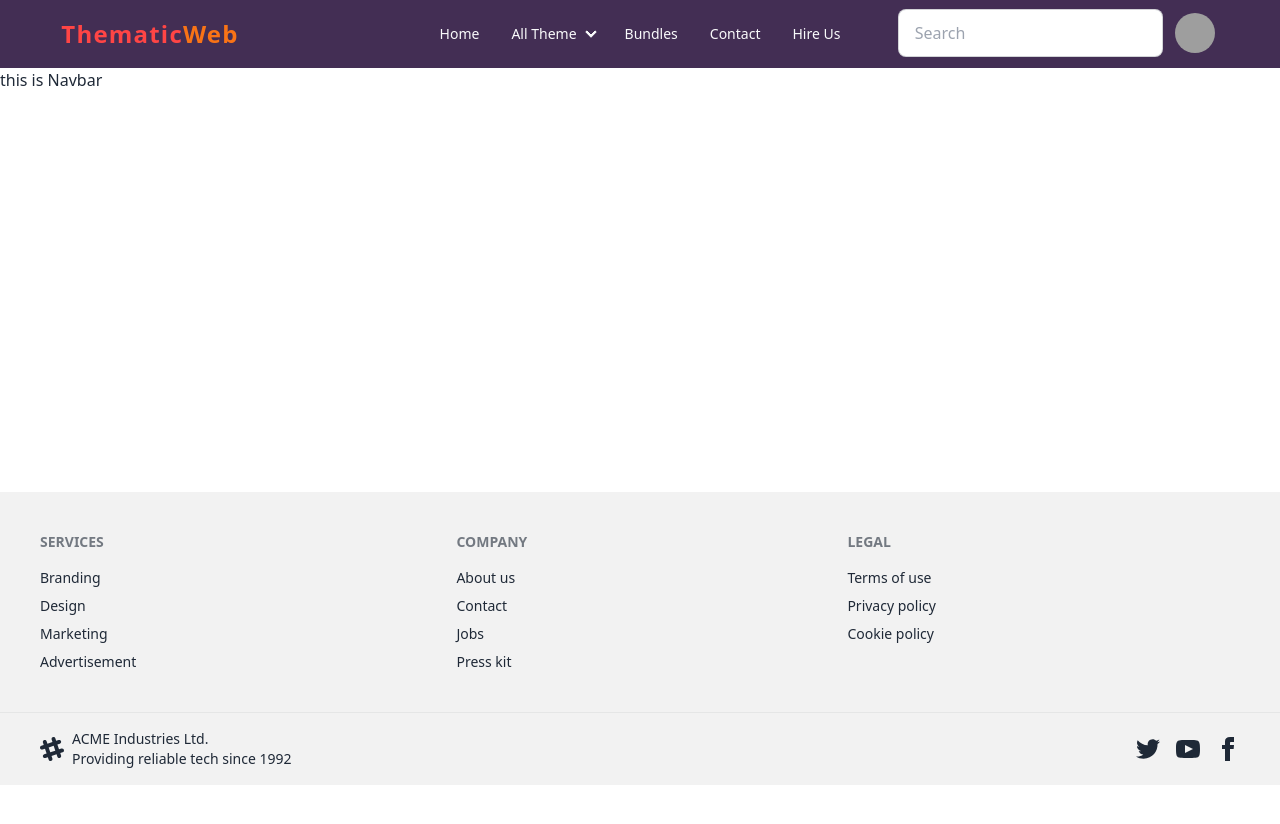
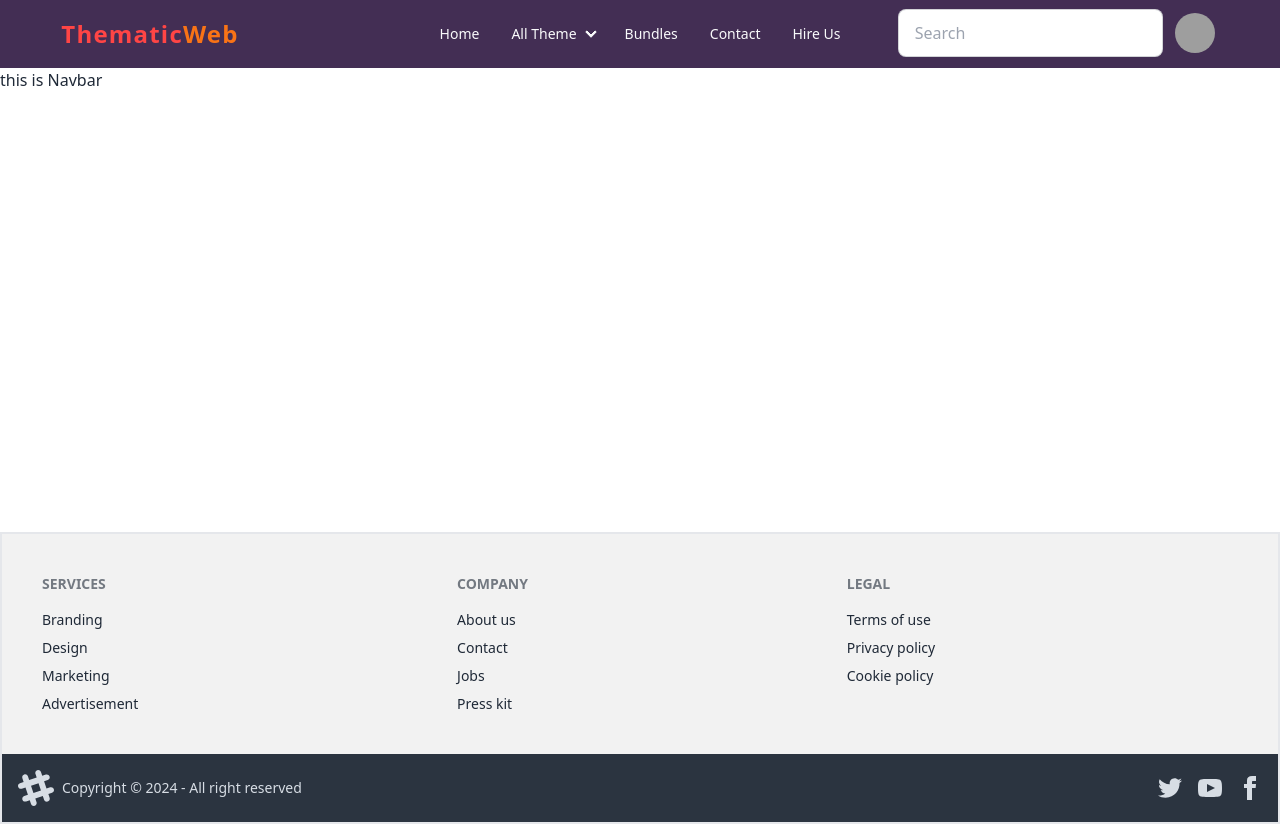
Before and after one commit to RaihanSoft/thematic-web, a React (Vite) app: page / in a window 1280 px wide. Before the commit the page ends 800 px from the top, so only its background shows below. Built offline with nearby package versions, Linux system fonts and the light colour scheme; grey boxes are pictures that could not be loaded.

Commit message:
Add and remove basic Footer

```diff
--- a/src/Components/Footer/Footer.jsx
+++ b/src/Components/Footer/Footer.jsx
@@ -1,6 +1,6 @@
 const Footer = () => {
   return (
-    <div>
+    <div className="border-2 bg-red-600 mt-10">
       <footer className="footer bg-base-200 text-base-content p-10">
         <nav>
           <h6 className="footer-title">Services</h6>
@@ -23,36 +23,31 @@
           <a className="link link-hover">Cookie policy</a>
         </nav>
       </footer>
-      <footer className="footer bg-base-200 text-base-content border-base-300 border-t px-10 py-4">
+      <footer className="footer bg-neutral text-neutral-content items-center p-4">
   <aside className="grid-flow-col items-center">
     <svg
-            width="24"
-            height="24"
+      width="36"
+      height="36"
       viewBox="0 0 24 24"
       xmlns="http://www.w3.org/2000/svg"
       fillRule="evenodd"
       clipRule="evenodd"
-            className="fill-current"
-          >
-            <path d="M22.672 15.226l-2.432.811.841 2.515c.33 1.019-.209 2.127-1.23 2.456-1.15.325-2.148-.321-2.463-1.226l-.84-2.518-5.013 1.677.84 2.517c.391 1.203-.434 2.542-1.831 2.542-.88 0-1.601-.564-1.86-1.314l-.842-2.516-2.431.809c-1.135.328-2.145-.317-2.463-1.229-.329-1.018.211-2.127 1.231-2.456l2.432-.809-1.621-4.823-2.432.808c-1.355.384-2.558-.59-2.558-1.839 0-.817.509-1.582 1.327-1.846l2.433-.809-.842-2.515c-.33-1.02.211-2.129 1.232-2.458 1.02-.329 2.13.209 2.461 1.229l.842 2.515 5.011-1.677-.839-2.517c-.403-1.238.484-2.553 1.843-2.553.819 0 1.585.509 1.85 1.326l.841 2.517 2.431-.81c1.02-.33 2.131.211 2.461 1.229.332 1.018-.21 2.126-1.23 2.456l-2.433.809 1.622 4.823 2.433-.809c1.242-.401 2.557.484 2.557 1.838 0 .819-.51 1.583-1.328 1.847m-8.992-6.428l-5.01 1.675 1.619 4.828 5.011-1.674-1.62-4.829z"></path>
+      className="fill-current">
+      <path
+        d="M22.672 15.226l-2.432.811.841 2.515c.33 1.019-.209 2.127-1.23 2.456-1.15.325-2.148-.321-2.463-1.226l-.84-2.518-5.013 1.677.84 2.517c.391 1.203-.434 2.542-1.831 2.542-.88 0-1.601-.564-1.86-1.314l-.842-2.516-2.431.809c-1.135.328-2.145-.317-2.463-1.229-.329-1.018.211-2.127 1.231-2.456l2.432-.809-1.621-4.823-2.432.808c-1.355.384-2.558-.59-2.558-1.839 0-.817.509-1.582 1.327-1.846l2.433-.809-.842-2.515c-.33-1.02.211-2.129 1.232-2.458 1.02-.329 2.13.209 2.461 1.229l.842 2.515 5.011-1.677-.839-2.517c-.403-1.238.484-2.553 1.843-2.553.819 0 1.585.509 1.85 1.326l.841 2.517 2.431-.81c1.02-.33 2.131.211 2.461 1.229.332 1.018-.21 2.126-1.23 2.456l-2.433.809 1.622 4.823 2.433-.809c1.242-.401 2.557.484 2.557 1.838 0 .819-.51 1.583-1.328 1.847m-8.992-6.428l-5.01 1.675 1.619 4.828 5.011-1.674-1.62-4.829z"></path>
     </svg>
-          <p>
-            ACME Industries Ltd.
-            <br />
-            Providing reliable tech since 1992
-          </p>
+    <p>Copyright © {new Date().getFullYear()} - All right reserved</p>
   </aside>
-        <nav className="md:place-self-center md:justify-self-end">
-          <div className="grid grid-flow-col gap-4">
+  <nav className="grid-flow-col gap-4 md:place-self-center md:justify-self-end">
     <a>
       <svg
         xmlns="http://www.w3.org/2000/svg"
         width="24"
         height="24"
         viewBox="0 0 24 24"
-                className="fill-current"
-              >
-                <path d="M24 4.557c-.883.392-1.832.656-2.828.775 1.017-.609 1.798-1.574 2.165-2.724-.951.564-2.005.974-3.127 1.195-.897-.957-2.178-1.555-3.594-1.555-3.179 0-5.515 2.966-4.797 6.045-4.091-.205-7.719-2.165-10.148-5.144-1.29 2.213-.669 5.108 1.523 6.574-.806-.026-1.566-.247-2.229-.616-.054 2.281 1.581 4.415 3.949 4.89-.693.188-1.452.232-2.224.084.626 1.956 2.444 3.379 4.6 3.419-2.07 1.623-4.678 2.348-7.29 2.04 2.179 1.397 4.768 2.212 7.548 2.212 9.142 0 14.307-7.721 13.995-14.646.962-.695 1.797-1.562 2.457-2.549z"></path>
+        className="fill-current">
+        <path
+          d="M24 4.557c-.883.392-1.832.656-2.828.775 1.017-.609 1.798-1.574 2.165-2.724-.951.564-2.005.974-3.127 1.195-.897-.957-2.178-1.555-3.594-1.555-3.179 0-5.515 2.966-4.797 6.045-4.091-.205-7.719-2.165-10.148-5.144-1.29 2.213-.669 5.108 1.523 6.574-.806-.026-1.566-.247-2.229-.616-.054 2.281 1.581 4.415 3.949 4.89-.693.188-1.452.232-2.224.084.626 1.956 2.444 3.379 4.6 3.419-2.07 1.623-4.678 2.348-7.29 2.04 2.179 1.397 4.768 2.212 7.548 2.212 9.142 0 14.307-7.721 13.995-14.646.962-.695 1.797-1.562 2.457-2.549z"></path>
       </svg>
     </a>
     <a>
@@ -61,9 +56,9 @@
         width="24"
         height="24"
         viewBox="0 0 24 24"
-                className="fill-current"
-              >
-                <path d="M19.615 3.184c-3.604-.246-11.631-.245-15.23 0-3.897.266-4.356 2.62-4.385 8.816.029 6.185.484 8.549 4.385 8.816 3.6.245 11.626.246 15.23 0 3.897-.266 4.356-2.62 4.385-8.816-.029-6.185-.484-8.549-4.385-8.816zm-10.615 12.816v-8l8 3.993-8 4.007z"></path>
+        className="fill-current">
+        <path
+          d="M19.615 3.184c-3.604-.246-11.631-.245-15.23 0-3.897.266-4.356 2.62-4.385 8.816.029 6.185.484 8.549 4.385 8.816 3.6.245 11.626.246 15.23 0 3.897-.266 4.356-2.62 4.385-8.816-.029-6.185-.484-8.549-4.385-8.816zm-10.615 12.816v-8l8 3.993-8 4.007z"></path>
       </svg>
     </a>
     <a>
@@ -72,12 +67,11 @@
         width="24"
         height="24"
         viewBox="0 0 24 24"
-                className="fill-current"
-              >
-                <path d="M9 8h-3v4h3v12h5v-12h3.642l.358-4h-4v-1.667c0-.955.192-1.333 1.115-1.333h2.885v-5h-3.808c-3.596 0-5.192 1.583-5.192 4.615v3.385z"></path>
+        className="fill-current">
+        <path
+          d="M9 8h-3v4h3v12h5v-12h3.642l.358-4h-4v-1.667c0-.955.192-1.333 1.115-1.333h2.885v-5h-3.808c-3.596 0-5.192 1.583-5.192 4.615v3.385z"></path>
       </svg>
     </a>
-          </div>
   </nav>
 </footer>
     </div>
```
Lines whose indentation alone changed are shown as unchanged.
